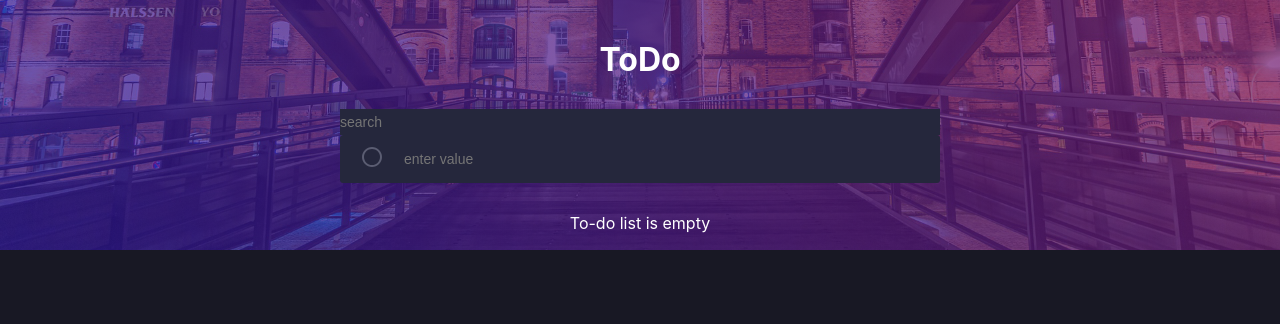
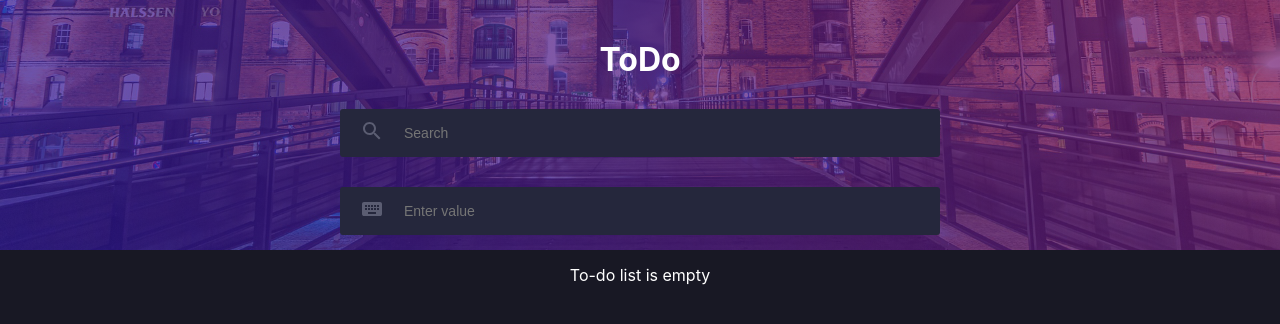
Before and after one commit to katrine-r/to-do-list, a React (Create React App) app: page / in a window 1280 px wide. Shown: the top 324 px of the page. Built offline with nearby package versions, Linux system fonts and the light colour scheme; the HTML template or start-up script is replaced by a standard one.

Commit message:
added function to save ToDoList to LocalStorage, changed styles SearchToDo, added SVG icons

```diff
--- a/src/components/ToDoPage/ToDoList/ToDoList.module.scss
+++ b/src/components/ToDoPage/ToDoList/ToDoList.module.scss
@@ -21,6 +21,10 @@
     cursor: pointer;
   }
 
+  .Button:hover {
+    opacity: 0.5;
+  }
+
   .ListItemButtonWrapper {
     display: flex;
     align-items: center;
--- a/src/components/ToDoPage/ToDoList/ToDoListItem/ToDoListItem.jsx
+++ b/src/components/ToDoPage/ToDoList/ToDoListItem/ToDoListItem.jsx
@@ -24,7 +24,7 @@ const ToDoListItem = ({textToDo, id, removeHandler, checkToDoHandler, checked})
 
       <div>
         <button className={classes.Button} onClick={() => removeHandler(id)}>
-          <SVGiconsSelector id="delete" />
+          <SVGiconsSelector id="delete" className={classes.ButtonDelete} />
         </button>
       </div>
     </li>
--- a/src/components/ToDoPage/ToDoList/ToDoListItem/ToDoListItem.module.scss
+++ b/src/components/ToDoPage/ToDoList/ToDoListItem/ToDoListItem.module.scss
@@ -26,6 +26,10 @@
     cursor: pointer;
   }
 
+  .ItemIcon:hover {
+    opacity: 0.5;
+  }
+
   .ItemText {
     // align-items: center;
   }
@@ -34,6 +38,10 @@
     border: none;
     background: #25273C;
     cursor: pointer;
+  }
+
+  .Button:hover {
+    opacity: 0.5;
   }
 
   .Check {
@@ -49,5 +57,6 @@
   }
 
   .CheckText {
+    color: #3F4156;
     text-decoration: line-through;
   }
--- a/src/components/ToDoPage/ToDoPage.jsx
+++ b/src/components/ToDoPage/ToDoPage.jsx
@@ -5,7 +5,13 @@ import ToDoList from "./ToDoList/ToDoList";
 import { SVGiconsSelector } from "../UI/SVGiconsSelector/SVGiconsSelector";
 
 const ToDoPage = () => {
-  const [myToDo, setMyToDo] = useState([]);
+  const [myToDo, setMyToDo] = useState(
+    () => {
+        const saved = localStorage.getItem("myToDo");
+        const initialValue = JSON.parse(saved);
+        return initialValue || [];
+      }
+    );
   const [textToDo, setTextToDo] = useState("");
   const [searchToDo, setSearchToDo] = useState("");
   const [filteredMyToDo, setFilteredMyToDo] = useState(myToDo)
@@ -42,8 +48,6 @@ const ToDoPage = () => {
     }
   }, [searchToDo, filteredMyToDo])
 
-
-
   const filteredActiveCompleted = (checked) => {
     if (checked === 'all') {
       setFilteredMyToDo(myToDo)
@@ -54,31 +58,36 @@ const ToDoPage = () => {
   }
 
   useEffect(() => {
-    console.log('use effect')
     setFilteredMyToDo(myToDo)
-    // return () => {}
+    window.localStorage.setItem("myToDo", JSON.stringify(myToDo));
   }, [myToDo])
 
   return (
     <div className={classes.ToDoPage}>
       <div className={classes.ToDoWrapper}>
 
-        <Input
-          type="text"
-          value={searchToDo}
-          placeholder="search"
-          onChange={(ev) => setSearchToDo(ev.target.value)}
-        />
+        <div className={classes.SearchWrapper}>
+          <span className={classes.IconWrapper}>
+            <SVGiconsSelector id="search" />
+          </span>
+
+          <Input
+            type="text"
+            value={searchToDo}
+            placeholder="Search"
+            onChange={(ev) => setSearchToDo(ev.target.value)}
+          />
+        </div>
 
         <form onSubmit={handleSubmit} className={classes.FormWrapper}>
           <span className={classes.IconWrapper}>
-            <SVGiconsSelector id="checkboxBlankCircle" />
+            <SVGiconsSelector id="keyboard" />
           </span>
 
           <Input
             type="text"
             value={textToDo}
-            placeholder="enter value"
+            placeholder="Enter value"
             onChange={(ev) => setTextToDo(ev.target.value)}
           />
         </form>
--- a/src/components/ToDoPage/ToDoPage.module.scss
+++ b/src/components/ToDoPage/ToDoPage.module.scss
@@ -10,6 +10,7 @@
     max-width: 600px;
   }
 
+  .SearchWrapper,
   .FormWrapper {
     display: flex;
     align-items: center;
--- a/src/components/UI/SVGiconsSelector/SVGiconsSelector.jsx
+++ b/src/components/UI/SVGiconsSelector/SVGiconsSelector.jsx
@@ -38,6 +38,18 @@ export const SVGiconsSelector = (props) => {
           <path d="M19 4H15.5L14.5 3H9.5L8.5 4H5V6H19V4ZM6 19C6 19.5304 6.21071 20.0391 6.58579 20.4142C6.96086 20.7893 7.46957 21 8 21H16C16.5304 21 17.0391 20.7893 17.4142 20.4142C17.7893 20.0391 18 19.5304 18 19V7H6V19Z" fill="#5B5D72"/>
         </svg>
       );
+    case "search":
+      return (
+        <svg width="24" height="24" viewBox="0 0 24 24" fill="none" xmlns="http://www.w3.org/2000/svg">
+          <path d="M9.5 3C11.2239 3 12.8772 3.68482 14.0962 4.90381C15.3152 6.12279 16 7.77609 16 9.5C16 11.11 15.41 12.59 14.44 13.73L14.71 14H15.5L20.5 19L19 20.5L14 15.5V14.71L13.73 14.44C12.5505 15.4468 11.0507 15.9999 9.5 16C7.77609 16 6.12279 15.3152 4.90381 14.0962C3.68482 12.8772 3 11.2239 3 9.5C3 7.77609 3.68482 6.12279 4.90381 4.90381C6.12279 3.68482 7.77609 3 9.5 3V3ZM9.5 5C7 5 5 7 5 9.5C5 12 7 14 9.5 14C12 14 14 12 14 9.5C14 7 12 5 9.5 5Z" fill="#5B5D72"/>
+        </svg>
+      );
+    case "keyboard":
+      return (
+        <svg width="24" height="24" viewBox="0 0 24 24" fill="none" xmlns="http://www.w3.org/2000/svg">
+          <path d="M19 10H17V8H19V10ZM19 13H17V11H19V13ZM16 10H14V8H16V10ZM16 13H14V11H16V13ZM16 17H8V15H16V17ZM7 10H5V8H7V10ZM7 13H5V11H7V13ZM8 11H10V13H8V11ZM8 8H10V10H8V8ZM11 11H13V13H11V11ZM11 8H13V10H11V8ZM20 5H4C2.89 5 2 5.89 2 7V17C2 17.5304 2.21071 18.0391 2.58579 18.4142C2.96086 18.7893 3.46957 19 4 19H20C20.5304 19 21.0391 18.7893 21.4142 18.4142C21.7893 18.0391 22 17.5304 22 17V7C22 6.46957 21.7893 5.96086 21.4142 5.58579C21.0391 5.21071 20.5304 5 20 5V5Z" fill="#5B5D72"/>
+        </svg>
+      );
     case "sunny":
       return (
         <svg width="24" height="24" viewBox="0 0 24 24" fill="none" xmlns="http://www.w3.org/2000/svg">
```
